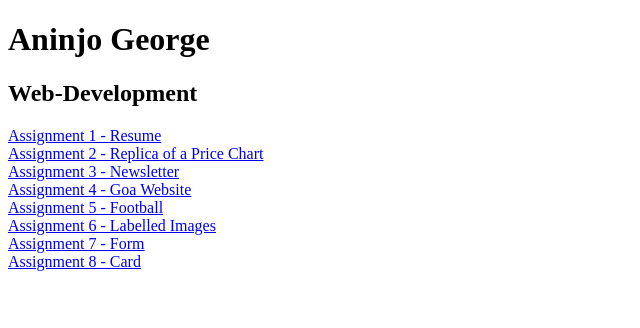
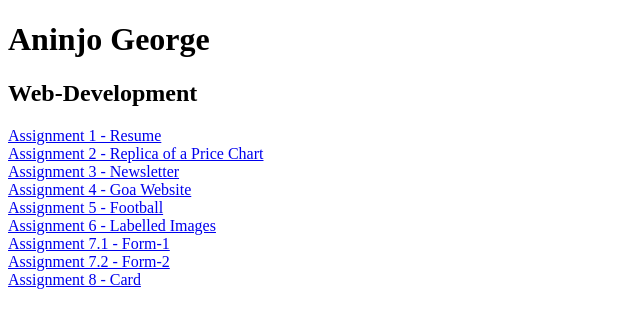
Before and after one commit to AninjoG/Web-Development, a plain HTML site: page index.html in a window 1280 px wide. Shown: the whole page, without its empty margins (0-640 px from the left). Drawn offline with Linux system fonts and the light colour scheme.

Commit message:
Update index.html

```diff
--- a/index.html
+++ b/index.html
@@ -17,8 +17,10 @@
 <br>
 <a href="./Labelled image/just">Assignment 6 - Labelled Images</a>
 <br>
-<a href="./Form/form">Assignment 7 - Form</a>
-  <br>
+<a href="./Form/Form1/form1">Assignment 7.1 - Form-1 </a>
+<br>
+<a href="./Form/Form2/form2">Assignment 7.2 - Form-2 </a>
+<br>
 <a href="./Cards/card">Assignment 8 - Card</a>
 </body>
 
```
